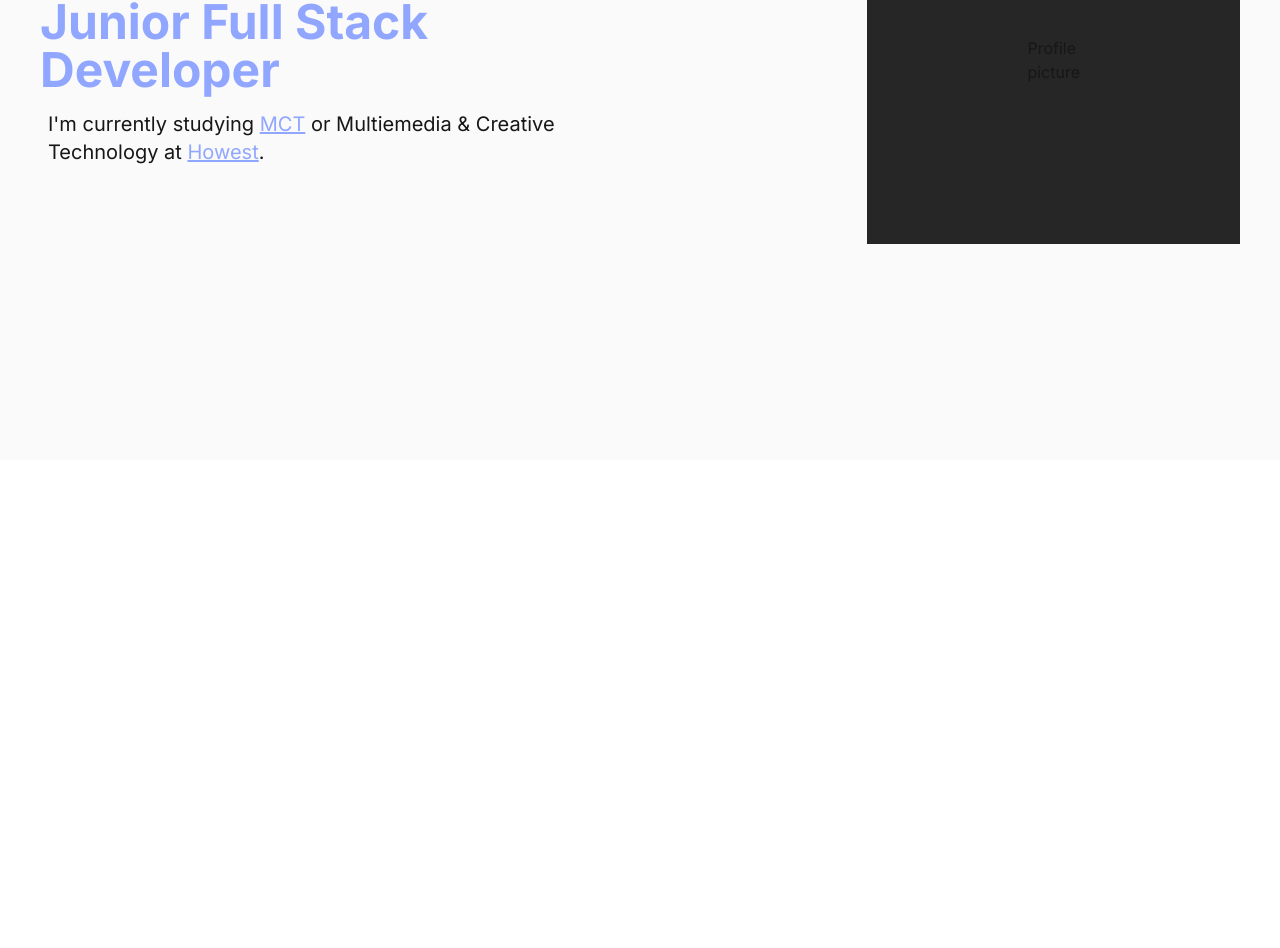
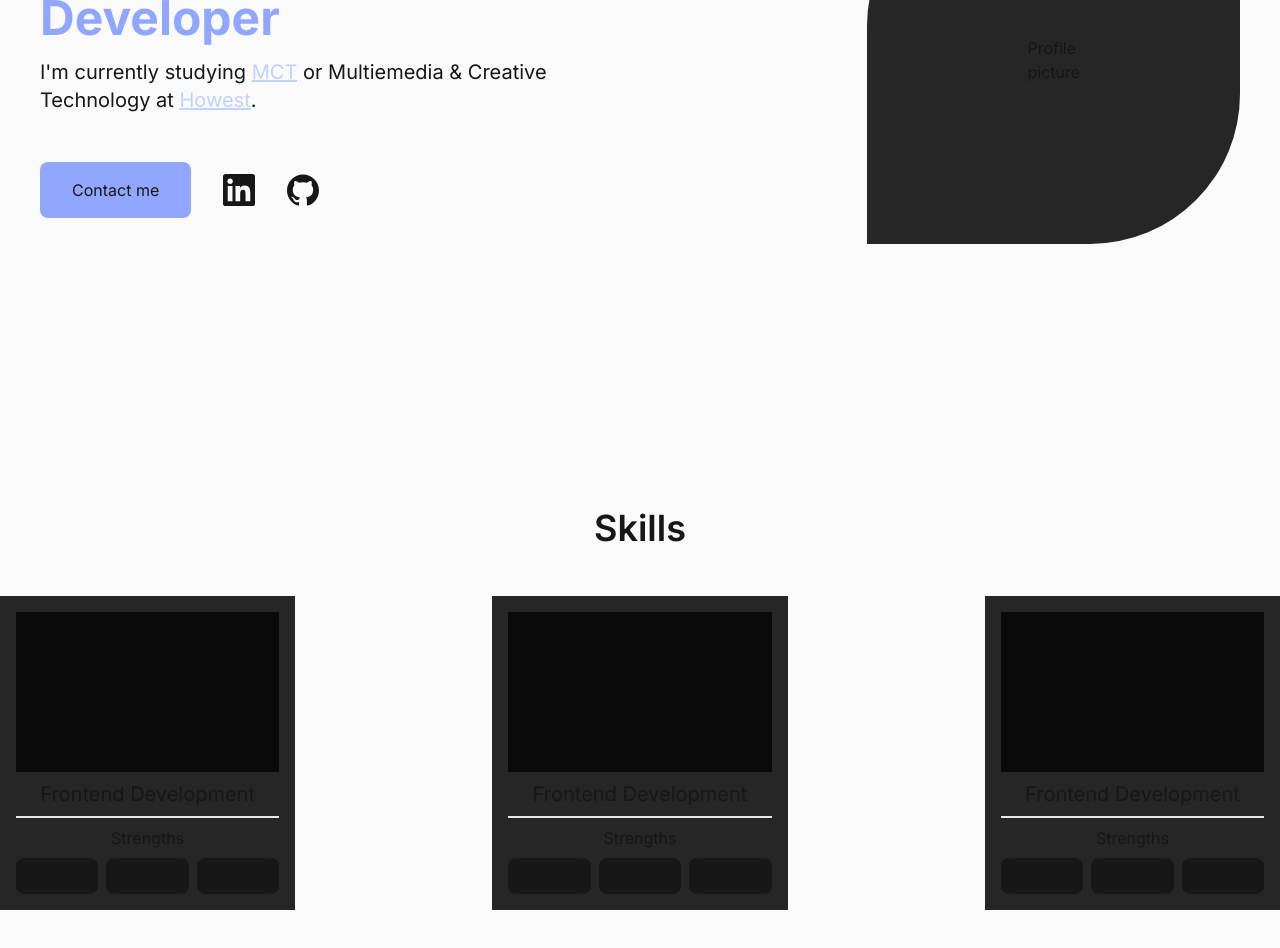
Before and after one commit to PypaertSybrin/portfolio, a Next.js app: page / in a window 1280 px wide. Shown: the part 340-1288 px from the top of the page. Before the commit the page ends 800 px from the top, so only its background shows below. Built offline with nearby package versions, Linux system fonts and the light colour scheme; a web font is replaced by a local one.

Commit message:
feat: layout skillcard

```diff
--- a/src/app/page.tsx
+++ b/src/app/page.tsx
@@ -1,13 +1,21 @@
 import Header from "@/components/generic/Header";
 import Navigation from "@/components/generic/Navigation";
+import Skills from "@/components/generic/Skills";
 import Image from "next/image";
 
 export default function Home() {
   return (
     <div className="min-h-screen dark:bg-neutral-900 dark:text-neutral-50 bg-neutral-50 text-neutral-900">
       <Navigation />
-      <main className="max-w-screen-xl mx-auto">
-        <Header />
+      <main>
+        <section className="max-w-screen-xl mx-auto">
+          <Header />
+        </section>
+        <section className="dark:bg-neutral-700">
+          <div className="max-w-screen-xl mx-auto">
+            <Skills />
+          </div>
+        </section>
       </main>
     </div>
   );
--- /dev/null
+++ b/src/components/cards/SkillCard.tsx
@@ -0,0 +1,22 @@
+import Skill from "@/models/Skill";
+
+const SkillCard = ({ skill }: { skill: Skill }) => {
+    return (
+        <div className="p-4 bg-neutral-800">
+            <div className="px-32 py-20 bg-neutral-950"></div>
+            <p className="py-2 text-xl border-b-2">{skill.name}</p>
+            <div className="items-start">
+                <p className="py-2">Strengths</p>
+                <ul className="flex flex-wrap gap-2 items-center">
+                    {skill.strength.map((s) => (
+                        <div key={s.name} className="flex items-center gap-2 bg-neutral-900 p-2 rounded-lg">
+                            <s.icon />
+                            <span className="text-sm">{s.name}</span>
+                        </div>
+                    ))}
+                </ul>
+            </div>
+        </div>
+    );
+};
+export default SkillCard;
--- a/src/components/generic/Header.tsx
+++ b/src/components/generic/Header.tsx
@@ -1,15 +1,21 @@
 import Link from "next/link";
+import { SiGithub, SiLinkedin } from "react-icons/si";
 
 const Header = () => {
     return (
         <div id="/" className="h-screen flex items-center justify-around gap-32">
-            <div className="px-10">
+            <div className="p-10">
                 <p className="text-xl py-2">Sybrin Pypaert</p>
-                <h1 className="text-5xl font-bold text-primary py-2">Junior Full Stack Developer</h1>
-                <p className="text-xl p-2">I&apos;m currently studying <Link className="text-primary underline" href={'https://mct.be/'} target="_blank">MCT</Link> or Multiemedia &amp; Creative Technology at <Link className="text-primary underline" href={'https://www.howest.be/nl'} target="_blank">Howest</Link>.</p>
+                <h1 className="text-5xl font-bold text-primary-neutral py-2">Junior Full Stack Developer</h1>
+                <p className="text-xl py-2">I&apos;m currently studying <Link className="text-primary-light underline" href={'https://mct.be/'} target="_blank">MCT</Link> or Multiemedia &amp; Creative Technology at <Link className="text-primary-light underline" href={'https://www.howest.be/nl'} target="_blank">Howest</Link>.</p>
+                <div className="flex items-center gap-8 pt-10 pb-2">
+                    <button className="bg-primary-neutral text-neutral-900 py-4 px-8 rounded-lg">Contact me</button>
+                    <p><SiLinkedin className="w-8 h-8"/></p>
+                    <p><SiGithub className="w-8 h-8"/></p>
+                </div>
             </div>
             <div className="px-10">
-                <div className="px-40 py-40 bg-neutral-800">Profile picture</div>
+                <div className="px-40 py-40 bg-neutral-800 rounded-br-[150px] rounded-tl-[150px]">Profile picture</div>
             </div>
         </div>
     )
--- a/src/components/generic/Navigation.tsx
+++ b/src/components/generic/Navigation.tsx
@@ -2,7 +2,7 @@ import Link from 'next/link';
 
 const Navigation = () => {
   return (
-    <nav className="fixed top-0 left-0 right-0 p-4">
+    <nav className="fixed top-0 left-0 right-0 p-4 dark:bg-neutral-900 bg-neutral-50">
       <div className="mx-auto max-w-screen-xl">
         <ul className="text-xl font-semibold flex gap-8 justify-end">
           <li>
--- /dev/null
+++ b/src/components/generic/Skills.tsx
@@ -0,0 +1,18 @@
+import { SkillData } from "@/data/SkillsData";
+import SkillCard from "@/components/cards/SkillCard";
+
+const Skills = () => {
+    return (
+        <div className="py-12 text-center">
+            <h1 className="text-4xl font-semibold mb-12">Skills</h1>
+            <div className="flex flex-wrap justify-between">
+                {SkillData.map((skill) => (
+                    <div key={skill.name} className="">
+                        <SkillCard skill={skill} />
+                    </div>
+                ))}
+            </div>
+        </div>
+    );
+}
+export default Skills;
--- /dev/null
+++ b/src/data/SkillsData.tsx
@@ -0,0 +1,35 @@
+import Skill from '@/models/Skill'
+import { SiFlutter } from 'react-icons/si'
+
+export const SkillData: Skill[] = [
+  {
+    src: 'test',
+    alt: 'test',
+    name: 'Frontend Development',
+    strength: [
+      { icon: SiFlutter, name: 'Flutter', color: 'blue' },
+      { icon: SiFlutter, name: 'Flutter', color: 'blue' },
+      { icon: SiFlutter, name: 'Flutter', color: 'blue' },
+    ],
+  },
+  {
+    src: 'test',
+    alt: 'test',
+    name: 'Frontend Development',
+    strength: [
+      { icon: SiFlutter, name: 'Flutter', color: 'blue' },
+      { icon: SiFlutter, name: 'Flutter', color: 'blue' },
+      { icon: SiFlutter, name: 'Flutter', color: 'blue' },
+    ],
+  },
+  {
+    src: 'test',
+    alt: 'test',
+    name: 'Frontend Development',
+    strength: [
+      { icon: SiFlutter, name: 'Flutter', color: 'blue' },
+      { icon: SiFlutter, name: 'Flutter', color: 'blue' },
+      { icon: SiFlutter, name: 'Flutter', color: 'blue' },
+    ],
+  },
+]
--- /dev/null
+++ b/src/models/Skill.ts
@@ -0,0 +1,9 @@
+import Software from "./Software";
+
+interface Skill {
+    src: string;
+    alt: string;
+    name: string;
+    strength: Software[];
+}
+export default Skill;
--- a/tailwind.config.ts
+++ b/tailwind.config.ts
@@ -12,8 +12,11 @@ const config: Config = {
         soleil: ["soleil", "sans-serif"],
       },
       colors: {
-        primary: '#91A7FF'
-      }
+        primary: {
+          light: '#C0D2FF',
+          neutral: '#91A7FF'
+        }
+      },
     },
   },
   plugins: [],
```
Also changed, not shown: package.json (+15 -4 lines), src/models/Software.ts (added, +8 -0 lines), 1 other file (tests, documents, lock files or other folders).
